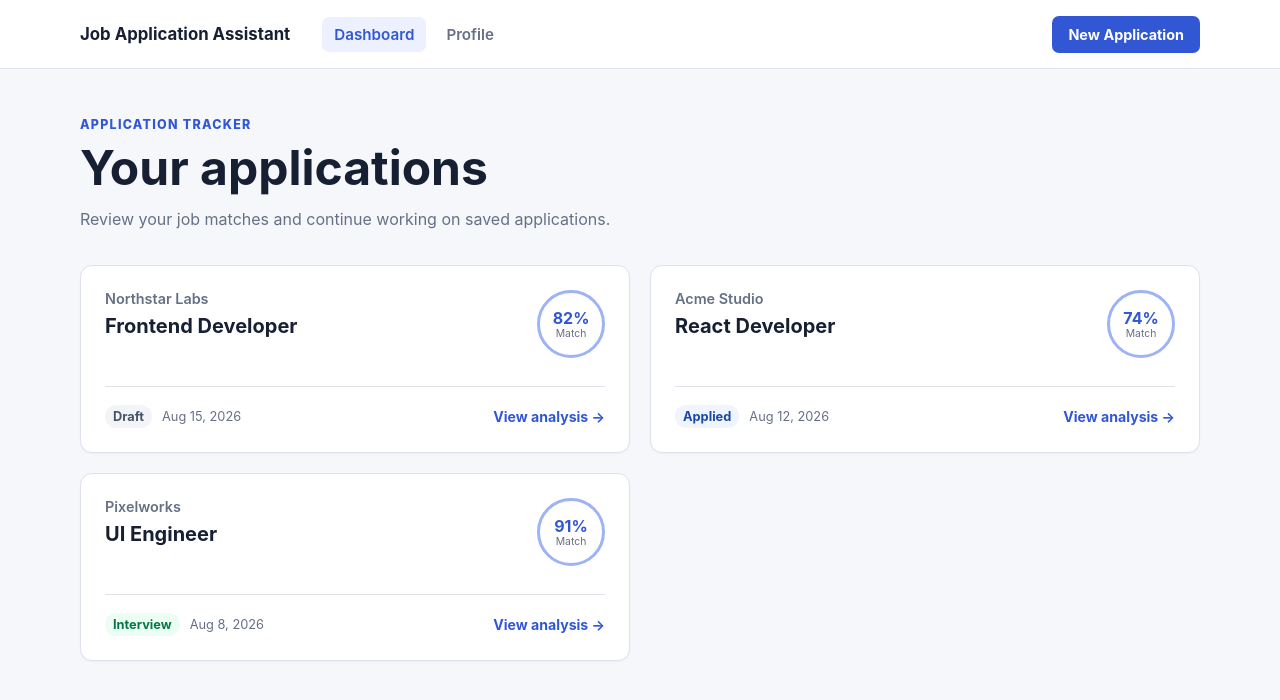
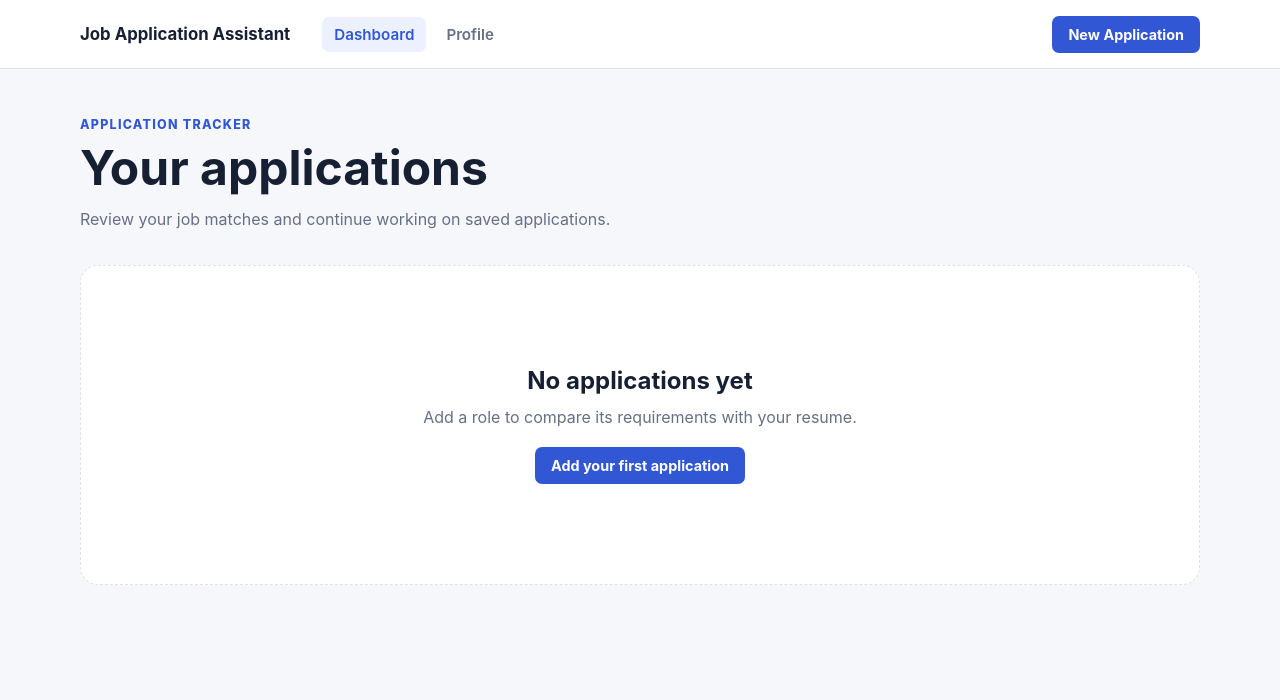
Before and after one commit to papagoal/ai-job-application-assistant, a React (Vite) app: page / in a window 1280 px wide. Shown: the top 700 px of the page. Built offline with nearby package versions, Linux system fonts and the light colour scheme.

Commit message:
feat: persist profiles and applications locally

```diff
--- a/src/index.css
+++ b/src/index.css
@@ -144,6 +144,32 @@ h1 {
   display: grid;
   grid-template-columns: repeat(2, minmax(0, 1fr));
   gap: 20px;
+}
+
+.empty-state {
+  display: flex;
+  min-height: 320px;
+  flex-direction: column;
+  align-items: center;
+  justify-content: center;
+  gap: 12px;
+  padding: 48px 24px;
+  border: 1px dashed var(--color-border);
+  border-radius: 18px;
+  background: var(--color-surface);
+  text-align: center;
+}
+
+.empty-state h1,
+.empty-state h2,
+.empty-state p {
+  margin: 0;
+}
+
+
+.empty-state p {
+  margin-bottom: 8px;
+  color: var(--color-muted);
 }
 
 .application-card {
--- a/src/pages/AnalysisResultPage.tsx
+++ b/src/pages/AnalysisResultPage.tsx
@@ -1,5 +1,5 @@
 import { Link, useLocation, useParams } from 'react-router-dom'
-import { mockJobAnalysis } from '../mocks/jobAnalysis'
+import { getApplication } from '../services/localStorageService'
 import type { JobAnalysis } from '../types/jobAnalysis'
 
 interface AnalysisLocationState {
@@ -10,7 +10,18 @@ function AnalysisResultPage() {
   const { id } = useParams()
   const location = useLocation()
   const state = location.state as AnalysisLocationState | null
-  const analysis = state?.analysis ?? mockJobAnalysis
+  const savedApplication = id ? getApplication(id) : undefined
+  const analysis = state?.analysis ?? savedApplication?.analysis
+
+  if (!analysis) {
+    return (
+      <section className="empty-state">
+        <h1>Analysis not found</h1>
+        <p>This application may have been removed or saved in another browser.</p>
+        <Link className="primary-action" to="/">Back to Dashboard</Link>
+      </section>
+    )
+  }
 
   return (
     <section className="analysis-page">
--- a/src/pages/DashboardPage.tsx
+++ b/src/pages/DashboardPage.tsx
@@ -1,7 +1,10 @@
+import { Link } from 'react-router-dom'
 import ApplicationCard from '../components/ApplicationCard'
-import { mockApplications } from '../mocks/applications'
+import { getApplications } from '../services/localStorageService'
 
 function DashboardPage() {
+  const applications = getApplications()
+
   return (
     <section>
       <div className="page-heading">
@@ -14,11 +17,19 @@ function DashboardPage() {
         </div>
       </div>
 
-      <div className="application-grid">
-        {mockApplications.map((application) => (
-          <ApplicationCard key={application.id} application={application} />
-        ))}
-      </div>
+      {applications.length > 0 ? (
+        <div className="application-grid">
+          {applications.map((application) => (
+            <ApplicationCard key={application.id} application={application} />
+          ))}
+        </div>
+      ) : (
+        <div className="empty-state">
+          <h2>No applications yet</h2>
+          <p>Add a role to compare its requirements with your resume.</p>
+          <Link className="primary-action" to="/applications/new">Add your first application</Link>
+        </div>
+      )}
     </section>
   )
 }
--- a/src/pages/NewApplicationPage.tsx
+++ b/src/pages/NewApplicationPage.tsx
@@ -1,6 +1,7 @@
 import { useState, type ChangeEvent, type FormEvent } from 'react'
 import { Link, useNavigate } from 'react-router-dom'
 import { analyzeJob } from '../services/jobAnalysisService'
+import { getProfile, saveApplication } from '../services/localStorageService'
 import type { JobDescriptionInput } from '../types/jobApplication'
 
 const initialJobDescription: JobDescriptionInput = {
@@ -14,7 +15,10 @@ type JobDescriptionErrors = Partial<Record<keyof JobDescriptionInput, string>>
 
 function NewApplicationPage() {
   const navigate = useNavigate()
-  const [job, setJob] = useState(initialJobDescription)
+  const [job, setJob] = useState(() => ({
+    ...initialJobDescription,
+    resumeText: getProfile()?.resumeText ?? '',
+  }))
   const [errors, setErrors] = useState<JobDescriptionErrors>({})
   const [isAnalyzing, setIsAnalyzing] = useState(false)
   const [submissionError, setSubmissionError] = useState('')
@@ -51,8 +55,9 @@ function NewApplicationPage() {
 
     try {
       const analysis = await analyzeJob(job)
+      const application = saveApplication(job, analysis)
 
-      navigate('/applications/new-analysis', {
+      navigate(`/applications/${application.id}`, {
         state: { analysis },
       })
     } catch {
@@ -163,7 +168,7 @@ function NewApplicationPage() {
             />
             <div className="field-details">
               <p className="field-hint">
-                A saved profile will replace this manual step after persistence is added.
+                Loaded from your saved profile when one is available.
               </p>
               <p className="character-count" id="resumeText-count">
                 {job.resumeText.length.toLocaleString()} characters
--- a/src/pages/ProfilePage.tsx
+++ b/src/pages/ProfilePage.tsx
@@ -1,4 +1,5 @@
 import { useState, type ChangeEvent, type FormEvent } from 'react'
+import { getProfile, saveProfile } from '../services/localStorageService'
 import type { Profile } from '../types/profile'
 
 const initialProfile: Profile = {
@@ -11,7 +12,7 @@ const initialProfile: Profile = {
 type ProfileErrors = Partial<Record<keyof Profile, string>>
 
 function ProfilePage() {
-  const [profile, setProfile] = useState(initialProfile)
+  const [profile, setProfile] = useState(() => getProfile() ?? initialProfile)
   const [errors, setErrors] = useState<ProfileErrors>({})
   const [isSaved, setIsSaved] = useState(false)
 
@@ -36,7 +37,11 @@ function ProfilePage() {
     if (!profile.resumeText.trim()) nextErrors.resumeText = 'Paste your resume text.'
 
     setErrors(nextErrors)
-    setIsSaved(Object.keys(nextErrors).length === 0)
+
+    if (Object.keys(nextErrors).length === 0) {
+      saveProfile(profile)
+      setIsSaved(true)
+    }
   }
 
   return (
@@ -120,7 +125,7 @@ function ProfilePage() {
               placeholder="Paste your work experience, education, skills, and projects."
             />
             <p className="field-hint" id="resumeText-hint">
-              File upload and document parsing will be added later.
+              This resume will be prefilled when you create a new application.
             </p>
             {errors.resumeText && <p className="field-error" id="resumeText-error">{errors.resumeText}</p>}
           </div>
@@ -129,7 +134,7 @@ function ProfilePage() {
         <div className="form-actions">
           {isSaved && (
             <p className="save-message" role="status">
-              Profile is valid. Persistent saving will be added later.
+              Profile saved on this device.
             </p>
           )}
           <button className="submit-button" type="submit">Save profile</button>
--- /dev/null
+++ b/src/services/localStorageService.ts
@@ -0,0 +1,60 @@
+import type { SavedApplication } from '../types/application'
+import type { JobAnalysis } from '../types/jobAnalysis'
+import type { JobDescriptionInput } from '../types/jobApplication'
+import type { Profile } from '../types/profile'
+
+const PROFILE_KEY = 'job-assistant.profile.v1'
+const APPLICATIONS_KEY = 'job-assistant.applications.v1'
+
+function readJson<T>(key: string, fallback: T): T {
+  try {
+    const value = localStorage.getItem(key)
+    return value ? (JSON.parse(value) as T) : fallback
+  } catch {
+    return fallback
+  }
+}
+
+export function getProfile(): Profile | null {
+  return readJson<Profile | null>(PROFILE_KEY, null)
+}
+
+export function saveProfile(profile: Profile): void {
+  localStorage.setItem(PROFILE_KEY, JSON.stringify(profile))
+}
+
+export function getApplications(): SavedApplication[] {
+  return readJson<SavedApplication[]>(APPLICATIONS_KEY, [])
+}
+
+export function getApplication(id: string): SavedApplication | undefined {
+  return getApplications().find((application) => application.id === id)
+}
+
+export function saveApplication(
+  input: JobDescriptionInput,
+  analysis: JobAnalysis,
+): SavedApplication {
+  const application: SavedApplication = {
+    id: crypto.randomUUID(),
+    companyName: analysis.companyName,
+    jobTitle: analysis.jobTitle,
+    matchScore: analysis.matchScore,
+    status: 'Draft',
+    createdAt: new Intl.DateTimeFormat('en-US', {
+      month: 'short',
+      day: 'numeric',
+      year: 'numeric',
+    }).format(new Date()),
+    analysis,
+    jobDescription: input.jobDescription,
+    resumeText: input.resumeText,
+  }
+
+  localStorage.setItem(
+    APPLICATIONS_KEY,
+    JSON.stringify([application, ...getApplications()]),
+  )
+
+  return application
+}
--- a/src/types/application.ts
+++ b/src/types/application.ts
@@ -8,3 +8,9 @@ export interface ApplicationSummary {
   status: ApplicationStatus
   createdAt: string
 }
+
+export interface SavedApplication extends ApplicationSummary {
+  analysis: import('./jobAnalysis').JobAnalysis
+  jobDescription: string
+  resumeText: string
+}
```
Also changed, not shown: 1 other file (tests, documents, lock files or other folders).
